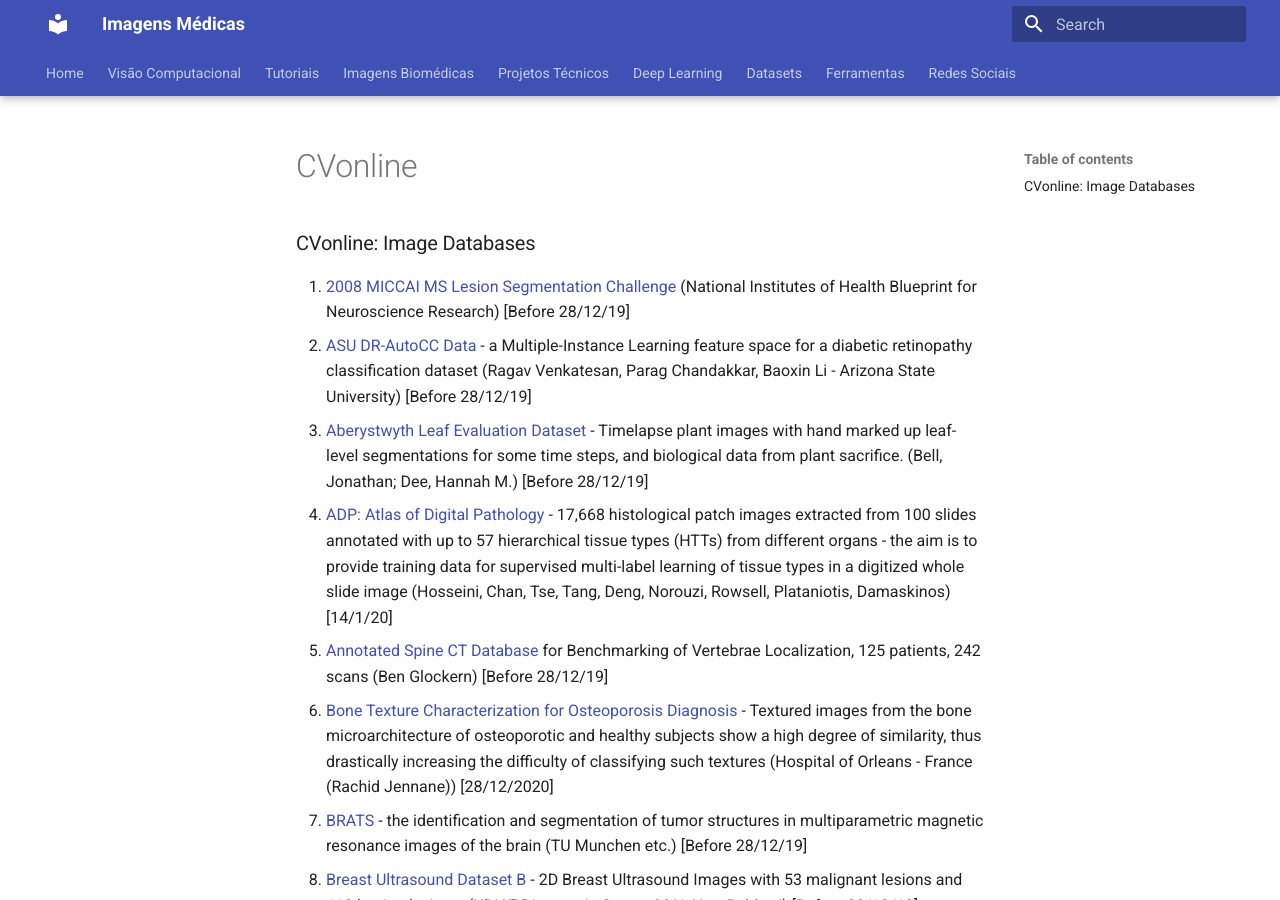
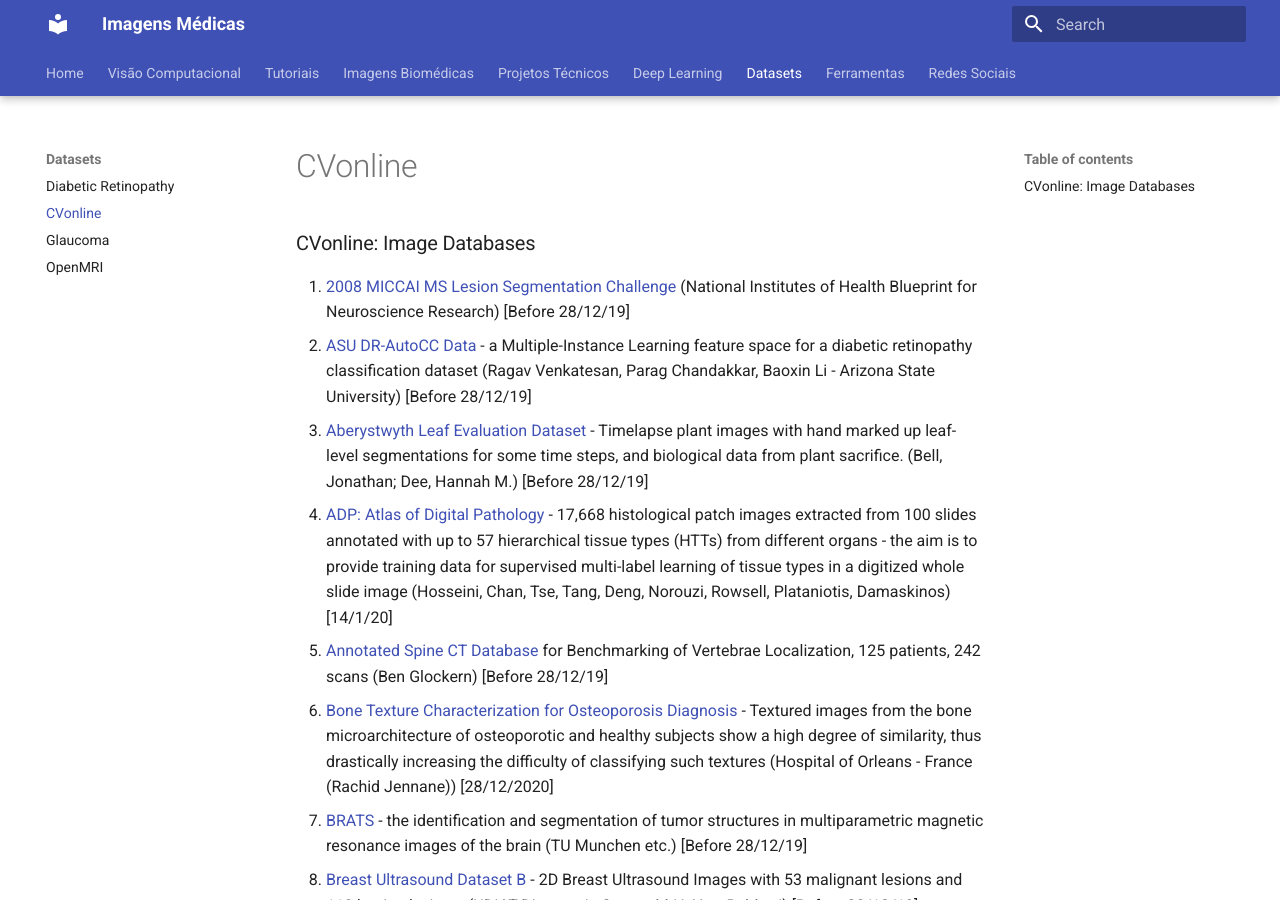
Before and after one commit to Grupo-OpenCV-BR/imagens-medicas, an MkDocs documentation site: the page built from docs/datasets/CVonline.md, in a window 1280 px wide and 900 px high. Built offline with MkDocs 1.6.1 and Material for MkDocs 9.7.7, drawn with Linux system fonts in a browser that asks for light colours; the version menu is left out.

Commit message:
Datasets

```diff
--- a/mkdocs.yml
+++ b/mkdocs.yml
@@ -40,8 +40,11 @@
     - Cursos Importantes :  deep-learning/Cursos.md
 
   - Datasets:
-    - home : datasets/index.md
-    -  Diabetic Retinopathy  : datasets/DiabeticRetinopathy.md
+    # - home : datasets/index.md
+    - Diabetic Retinopathy  : datasets/DiabeticRetinopathy.md
+    - CVonline : datasets/CVonline.md
+    - Glaucoma : datasets/Glaucoma.md
+    - OpenMRI : datasets/OpenMRI.md
 
   - Ferramentas :
     - OpenCV : Ferramentas/OpenCV.md
```
Also changed, not shown: docs/datasets/index.md (+1 -1 lines).
